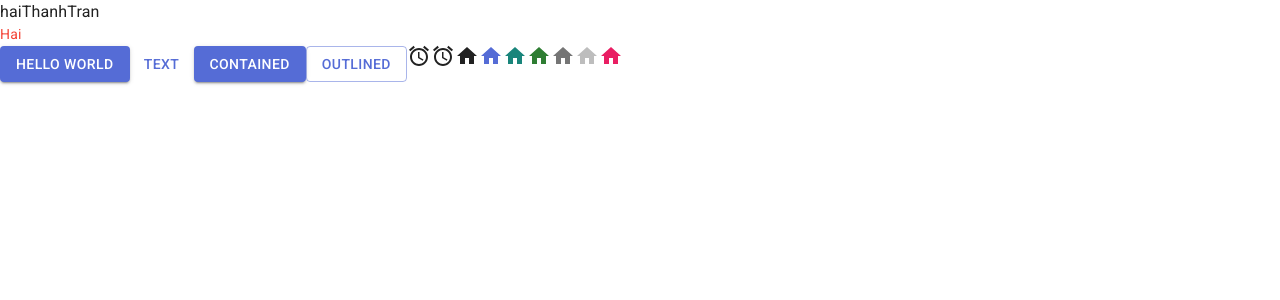
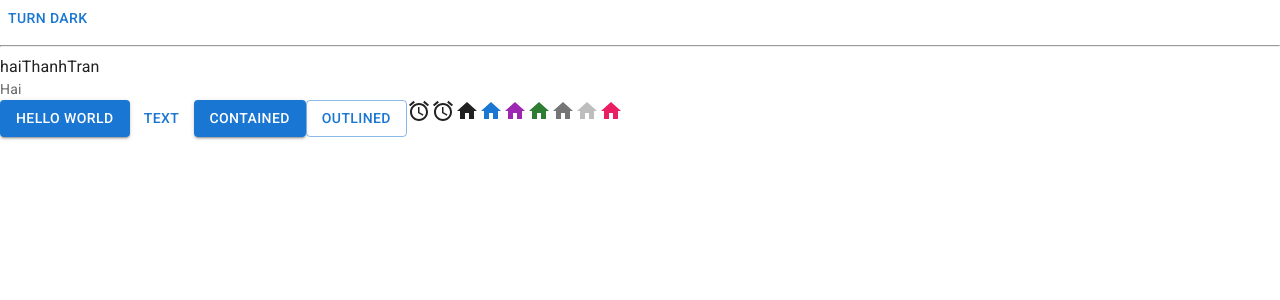
Before and after one commit to haiThanhTran/trelo-web, a React (Vite) app in the folder Trello-web/: page / in a window 1280 px wide. Shown: the top 300 px of the page. Built offline with nearby package versions, Linux system fonts and the light colour scheme.

Commit message:
config_dark-light_mode

```diff
--- a/Trello-web/src/App.jsx
+++ b/Trello-web/src/App.jsx
@@ -1,20 +1,38 @@
-import { useState } from "react";
-import reactLogo from "./assets/react.svg";
-import viteLogo from "/vite.svg";
+import { useState } from "react"
+import reactLogo from "./assets/react.svg"
+import viteLogo from "/vite.svg"
 import AccessAlarmIcon from "@mui/icons-material/AccessAlarm";
 import ThreeDRotation from "@mui/icons-material/ThreeDRotation";
-import HomeIcon from "@mui/icons-material/Home";
-import { pink } from "@mui/material/colors";
-import Typography from "@mui/material/Typography";
+import HomeIcon from "@mui/icons-material/Home"
+import { pink } from "@mui/material/colors"
+import Typography from "@mui/material/Typography"
+import {useColorScheme} from "@mui/material/styles"
+import Button from "@mui/material/Button"
 
-import Button from "@mui/material/Button";
+function ModeToggle() {
+  const { mode, setMode } = useColorScheme();
+  return (
+    <Button
+      onClick={() => {
+        setMode(mode === "light" ? "dark" : "light");
+      }}
+    >
+      {mode === "light" ? "Turn dark" : "Turn light"}
+    </Button>
+  );
+}
+
 function App() {
   const [count, setCount] = useState(0);
 
   return (
     <>
+      <ModeToggle/>
+      <hr />
       <div>haiThanhTran</div>
-      <Typography variant="body2" color="text.secondary">Hai</Typography>
+      <Typography variant="body2" color="text.secondary">
+        Hai
+      </Typography>
       <Button variant="contained">Hello world</Button>
       <Button variant="text">Text</Button>
       <Button variant="contained">Contained</Button>
--- a/Trello-web/src/main.jsx
+++ b/Trello-web/src/main.jsx
@@ -3,13 +3,14 @@
 import App from "./App.jsx";
 
 import CssBaseline from "@mui/material/CssBaseline";
+import { Experimental_CssVarsProvider as CssVarsProvider } from "@mui/material/styles";
 import { ThemeProvider } from "@mui/material/styles";
 import theme from "./theme";
 ReactDOM.createRoot(document.getElementById("root")).render(
   <React.StrictMode>
-    <ThemeProvider theme={theme}>
+    <CssVarsProvider theme={theme}>
       <CssBaseline />
       <App />
-    </ThemeProvider>
+    </CssVarsProvider>
   </React.StrictMode>
 );
--- a/Trello-web/src/theme.js
+++ b/Trello-web/src/theme.js
@@ -1,24 +1,25 @@
 import { createTheme } from "@mui/material/styles";
+import { experimental_extendTheme as extendTheme } from "@mui/material/styles";
 import { red } from "@mui/material/colors";
 
 // Create a theme instance.
-const theme = createTheme({
-  palette: {
-    mode:'light',
-    primary: {
-
-      main: "#556cd6"
+const theme = extendTheme({
+  colorSchemes: {
+    light: {
+      palette: {
+        // primary: {
+        //   main: "#ff5252"
+        // }
+      }
     },
-    secondary: {
-      main: "#19857b",
-    },
-    error: {
-      main: red.A400,
-    },
-    text: {
-      secondary: red[500],
-    },
-  },
-});
+    dark: {
+      palette: {
+        // primary: {
+        //   main: "#000"
+        // }
+      }
+    }
+  }
+})
 
 export default theme;
```
